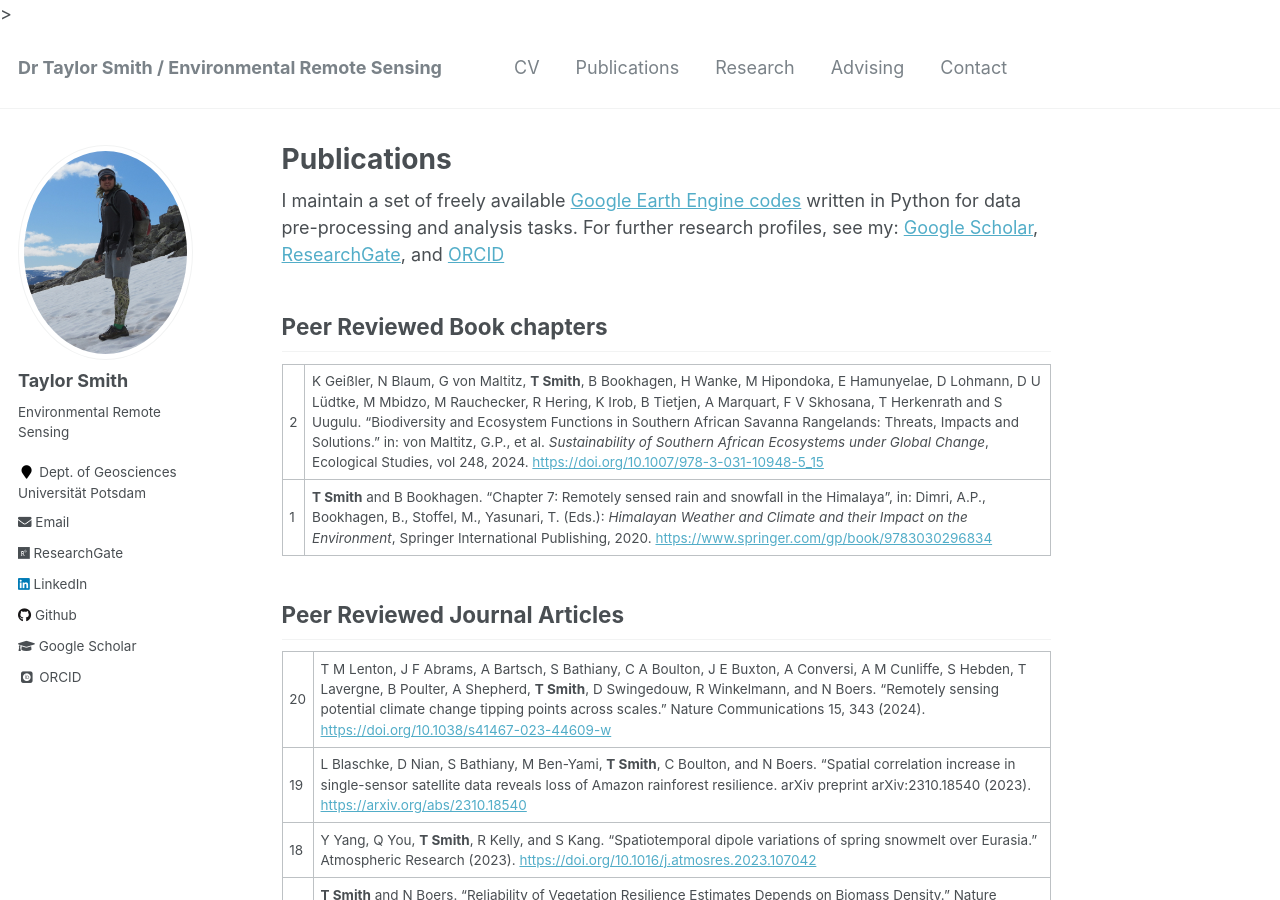
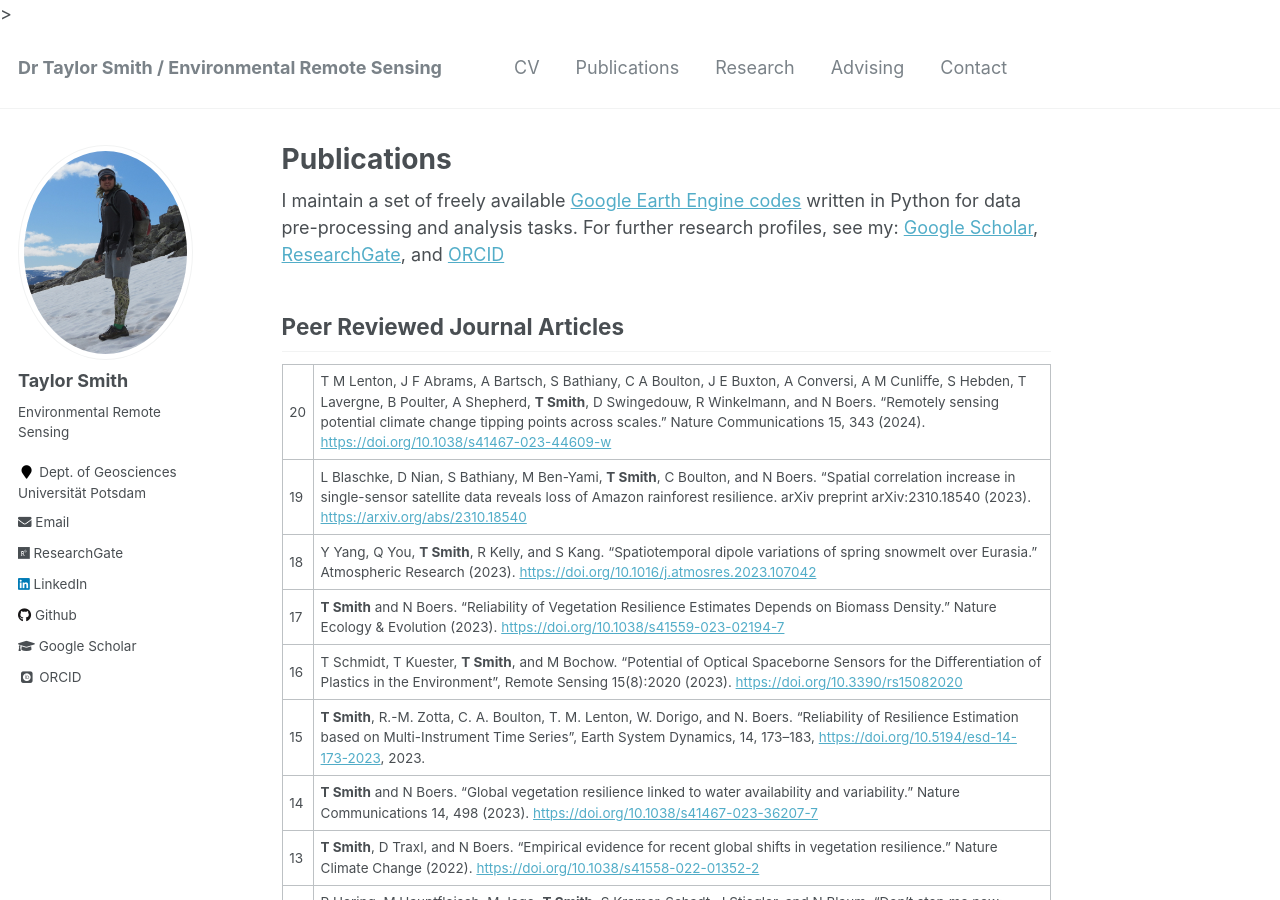
Before and after one commit to tasmi/tasmi.github.io, a Jekyll site: the page built from _pages/publications.md, in a window 1280 px wide and 900 px high. Built offline with Jekyll 4.4.1, drawn with Linux system fonts in a browser that asks for light colours; some web fonts are replaced; some of the changed text lies outside the part shown.

Commit message:
Update publications.md

```diff
--- a/_pages/publications.md
+++ b/_pages/publications.md
@@ -6,11 +6,6 @@ author_profile: true
 
 I maintain a set of freely available [Google Earth Engine codes](https://github.com/tasmi/earthengine_code_snippets) written in Python for data pre-processing and analysis tasks. For further research profiles, see my: [Google Scholar](https://scholar.google.com/citations?user=RlDWFDsAAAAJ),
 [ResearchGate](https://www.researchgate.net/profile/Taylor_Smith48), and [ORCID](https://orcid.org/0000-0002-6763-7204)
-
-## Peer Reviewed Book chapters
-
-2 | K Geißler, N Blaum, G von Maltitz, **T Smith**, B Bookhagen, H Wanke, M Hipondoka, E Hamunyelae, D Lohmann, D U Lüdtke, M Mbidzo, M Rauchecker, R Hering, K Irob, B Tietjen, A Marquart, F V Skhosana, T Herkenrath and S Uugulu. "Biodiversity and Ecosystem Functions in Southern African Savanna Rangelands: Threats, Impacts and Solutions." in: von Maltitz, G.P., et al. _Sustainability of Southern African Ecosystems under Global Change_, Ecological Studies, vol 248, 2024. [https://doi.org/10.1007/978-3-031-10948-5_15](https://doi.org/10.1007/978-3-031-10948-5_15)
-1 | **T Smith** and B Bookhagen. "Chapter 7: Remotely sensed rain and snowfall in the Himalaya", in: Dimri, A.P., Bookhagen, B., Stoffel, M., Yasunari, T. (Eds.): _Himalayan Weather and Climate and their Impact on the Environment_, Springer International Publishing, 2020. [https://www.springer.com/gp/book/9783030296834](https://www.springer.com/gp/book/9783030296834)
 
 ## Peer Reviewed Journal Articles
 
```
Also changed, not shown: other parts of _pages/publications.md (+5 -0 lines).
